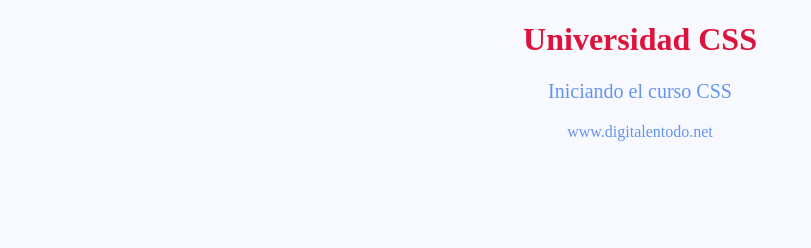
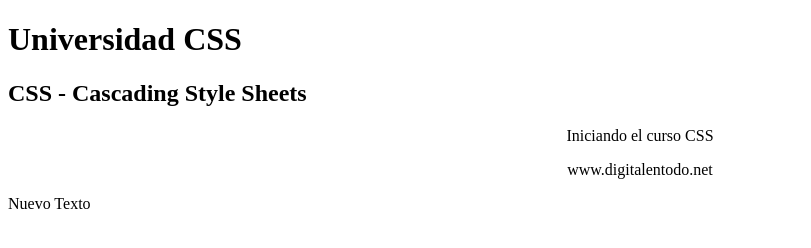
Before and after one commit to crslarez/practicas-css, a plain HTML site: page index.html in a window 1280 px wide. Shown: the whole page, without its empty margins (0-811 px from the left). Drawn offline with Linux system fonts and the light colour scheme.

Commit message:
Pruebas con selectores

```diff
--- a/css/styles.css
+++ b/css/styles.css
@@ -1,17 +1,3 @@
-*{
-    background-color: ghostwhite;
-    color: cornflowerblue;
-
-}
-#titulo{
-    color: crimson;
+p.centrar{
     text-align: center;
 }
-
-.centrar{
-    text-align: center;
-}
-
-.texto_grande{
-    font-size: 20px;
-}
--- a/index.html
+++ b/index.html
@@ -1,5 +1,6 @@
 <!DOCTYPE html>
 <html lang="en">
+
 <head>
     <meta charset="UTF-8">
     <meta http-equiv="X-UA-Compatible" content="IE=edge">
@@ -7,9 +8,13 @@
     <link href="css/styles.css" rel="stylesheet" />
     <title>Introducioón a CSS</title>
 </head>
+
 <body>
-    <h1 id="titulo">Universidad CSS</h1>
-    <p class="centrar texto_grande">Iniciando el curso CSS</p>
+    <h1>Universidad CSS</h1>
+    <h2>CSS - Cascading Style Sheets</h2>
+    <p class="centrar">Iniciando el curso CSS</p>
     <p class="centrar">www.digitalentodo.net</p>
+    <div class="centrar">Nuevo Texto</div>
 </body>
+
 </html>
```
